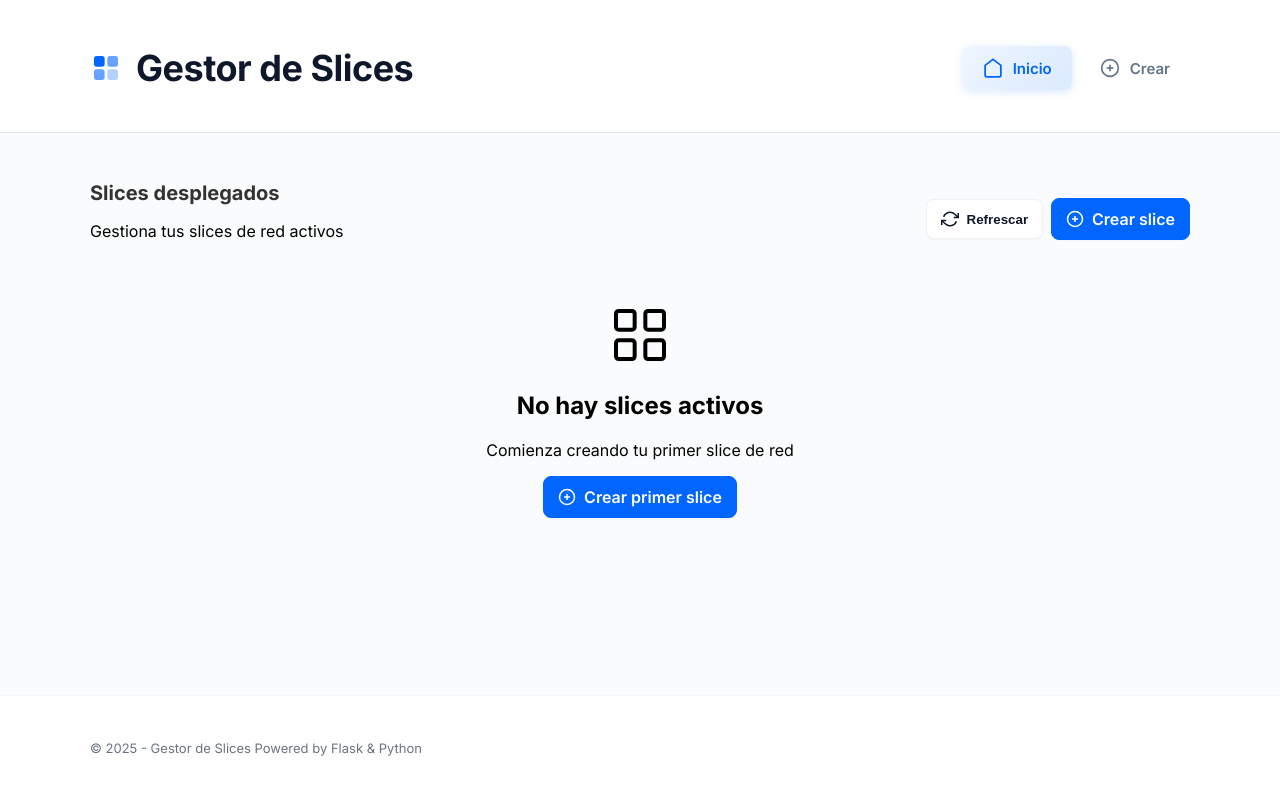
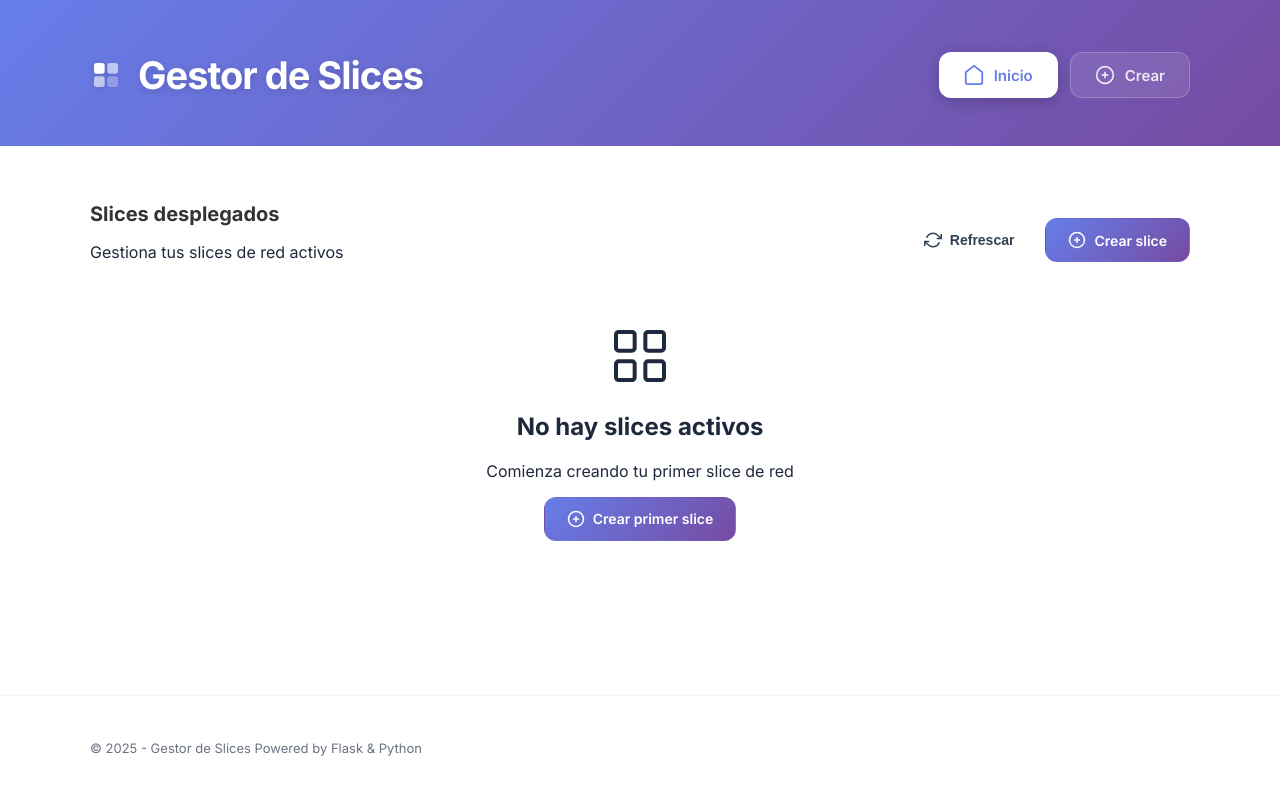
Before and after one commit to alegom05/CLOUD_ALEJANDRO, a Flask app: page / in a window 1280 px wide. Run offline with Flask 3, Linux system fonts and the light colour scheme.

Commit message:
Commit con nuevo diseño. Buen trabajo.

```diff
--- a/slice_manager_flask/static/style.css
+++ b/slice_manager_flask/static/style.css
@@ -1,9 +1,9 @@
 body {
-  font-family: Arial, sans-serif;
-  font-family: 'Inter', -apple-system, BlinkMacSystemFont, 'Segoe UI', Roboto, 'Helvetica Neue', Arial;
+  font-family: 'Inter', -apple-system, BlinkMacSystemFont, 'Segoe UI', Roboto, 'Helvetica Neue', Arial, sans-serif;
   margin: 0;
-  background: linear-gradient(180deg, #f4f7fb 0%, #ffffff 100%);
+  background: #ffffff;
   min-height: 100vh;
+  color: #1e293b;
 }
 h1 {
   color: #333;
@@ -42,36 +42,91 @@ a:hover {
   display: inline-flex;
   align-items: center;
   gap: 8px;
-  padding: 10px 14px;
-  border-radius: 8px;
-  border: 1px solid rgba(16,24,40,0.06);
-  background: #ffffff;
-  color: #0f172a;
+  padding: 12px 22px;
+  border-radius: 12px;
+  border: 1px solid transparent;
+  background: white;
+  color: #334155;
   cursor: pointer;
   text-decoration: none;
-  box-shadow: 0 1px 2px rgba(16,24,40,0.04);
+  box-shadow: none;
   font-weight: 600;
+  font-size: 14px;
+  transition: all 0.3s cubic-bezier(0.4, 0, 0.2, 1);
 }
-.btn:hover { transform: translateY(-1px); }
-.btn-primary { background:#0066ff; color:#fff; border-color: #0066ff; }
-.btn-danger { background:#e53935; color:#fff; border-color: #e53935; }
+
+.btn:hover {
+  transform: translateY(-2px);
+  box-shadow: none;
+}
+.btn:active {
+  transform: translateY(0);
+}
+.btn-primary {
+  background: linear-gradient(135deg, #667eea 0%, #764ba2 100%);
+  color: #fff;
+  border-color: transparent;
+  box-shadow: none;
+}
+.btn-primary:hover {
+  box-shadow: none;
+}
+.btn-danger {
+  background: linear-gradient(135deg, #f093fb 0%, #f5576c 100%);
+  color: #fff;
+  border-color: transparent;
+  box-shadow: none;
+}
+.btn-danger:hover {
+  box-shadow: none;
+}
 
 /* Slice list */
-.slice-list { list-style: none; padding: 0; margin: 0; display: grid; gap: 8px; }
+.slice-list {
+  list-style: none;
+  padding: 0;
+  margin: 0;
+  display: grid;
+  gap: 16px;
+}
 .slice-item {
   display: flex;
   justify-content: space-between;
   align-items: center;
-  background: linear-gradient(180deg, #ffffff 0%, #fbfdff 100%);
-  padding: 14px 16px;
-  border-radius: 10px;
-  border: 1px solid rgba(16,24,40,0.04);
+  background: white;
+  padding: 20px 24px;
+  border-radius: 16px;
+  border: 1px solid #e2e8f0;
+  box-shadow: 0 4px 16px rgba(0,0,0,0.08);
+  transition: all 0.3s ease;
 }
-.slice-name { font-weight: 600; }
-.slice-controls { display: flex; gap: 8px; }
-.inline-form { display: inline; margin: 0; }
+.slice-item:hover {
+  transform: translateY(-4px) scale(1.01);
+  box-shadow: 0 12px 48px rgba(0,0,0,0.12);
+  border-color: #cbd5e1;
+}
+.slice-name {
+  font-weight: 700;
+  font-size: 17px;
+  color: #1e293b;
+  letter-spacing: -0.3px;
+}
+.slice-controls {
+  display: flex;
+  gap: 12px;
+}
+.inline-form {
+  display: inline;
+  margin: 0;
+}
 
-.card { background:#fff; padding:20px; border-radius:12px; border:1px solid rgba(16,24,40,0.04); box-shadow: 0 4px 16px rgba(16,24,40,0.04); }
+.card {
+  background: white;
+  padding: 28px;
+  border-radius: 20px;
+  border: 1px solid #e2e8f0;
+  box-shadow: 0 8px 32px rgba(0,0,0,0.1);
+}
 .upload-form { display:flex; flex-direction:column; gap:12px; }
 .file-label { font-weight:600; }
 .form-actions { display:flex; gap:8px; }
@@ -83,9 +138,10 @@ a:hover {
 
 /* App Header */
 .app-header {
-  background: white;
-  padding: 18px 0 14px;
-  border-bottom: 1px solid #e2e8f0;
+  background: linear-gradient(135deg, #667eea 0%, #764ba2 100%);
+  padding: 24px 0 20px;
+  border-bottom: none;
+  box-shadow: 0 8px 32px rgba(102, 126, 234, 0.25);
 }
 
 .header-container {
@@ -96,64 +152,75 @@ a:hover {
 
 .app-title {
   margin: 0;
-  font-size: 36px;
-  font-weight: 700;
+  font-size: 38px;
+  font-weight: 800;
   display: flex;
   align-items: center;
-  gap: 14px;
-  color: #0f172a;
-  letter-spacing: -0.5px;
+  gap: 16px;
+  color: white;
+  letter-spacing: -1px;
+  text-shadow: 0 2px 8px rgba(0,0,0,0.15);
 }
 
 .app-title svg {
   flex-shrink: 0;
+  filter: drop-shadow(0 2px 4px rgba(0,0,0,0.15));
+}
+
+.app-title svg rect {
+  fill: white !important;
 }
 
 /* Header Navigation */
 .header-nav {
   display: flex;
-  gap: 8px;
+  gap: 12px;
 }
 
 .header-tab {
   display: flex;
   align-items: center;
   gap: 10px;
-  padding: 12px 20px;
-  color: #64748b;
+  padding: 12px 24px;
+  color: rgba(255,255,255,0.85);
   text-decoration: none;
   font-weight: 600;
   font-size: 15px;
-  border-radius: 8px;
-  transition: all 0.25s ease;
-  background: transparent;
+  border-radius: 12px;
+  transition: all 0.3s ease;
+  background: rgba(255,255,255,0.1);
+  backdrop-filter: blur(10px);
+  border: 1px solid rgba(255,255,255,0.2);
 }
 
 .header-tab:hover {
-  color: #0066ff;
-  background: #f1f5f9;
+  color: white;
+  background: rgba(255,255,255,0.2);
   text-decoration: none;
+  transform: translateY(-2px);
+  box-shadow: 0 4px 12px rgba(0,0,0,0.15);
 }
 
 .header-tab.active {
-  color: #0066ff;
-  background: linear-gradient(135deg, #eff6ff 0%, #dbeafe 100%);
-  box-shadow: 0 2px 8px rgba(0, 102, 255, 0.15);
+  color: #667eea;
+  background: white;
+  box-shadow: 0 4px 16px rgba(0,0,0,0.2);
+  border-color: transparent;
 }
 
 .header-tab svg {
   width: 20px;
   height: 20px;
-  transition: transform 0.25s ease;
+  transition: transform 0.3s ease;
   flex-shrink: 0;
 }
 
 .header-tab:hover svg {
-  transform: scale(1.1);
+  transform: scale(1.15);
 }
 
 .header-tab.active svg {
-  transform: scale(1.05);
+  transform: scale(1.1);
 }
 
 /* App Body Layout */
@@ -170,13 +237,14 @@ a:hover {
 /* Main Content Area */
 .main-content {
   flex: 1;
-  background: #fafbfc;
+  background: #ffffff;
   overflow-y: auto;
   width: 100%;
+  padding: 28px 0;
 }
 
 .main-content > .container {
-  padding: 20px;
+  padding: 0 20px;
 }
 
 .main { padding: 20px 0 40px; }
```
Also changed, not shown: other parts of slice_manager_flask/static/style.css (+56 -46 lines).
